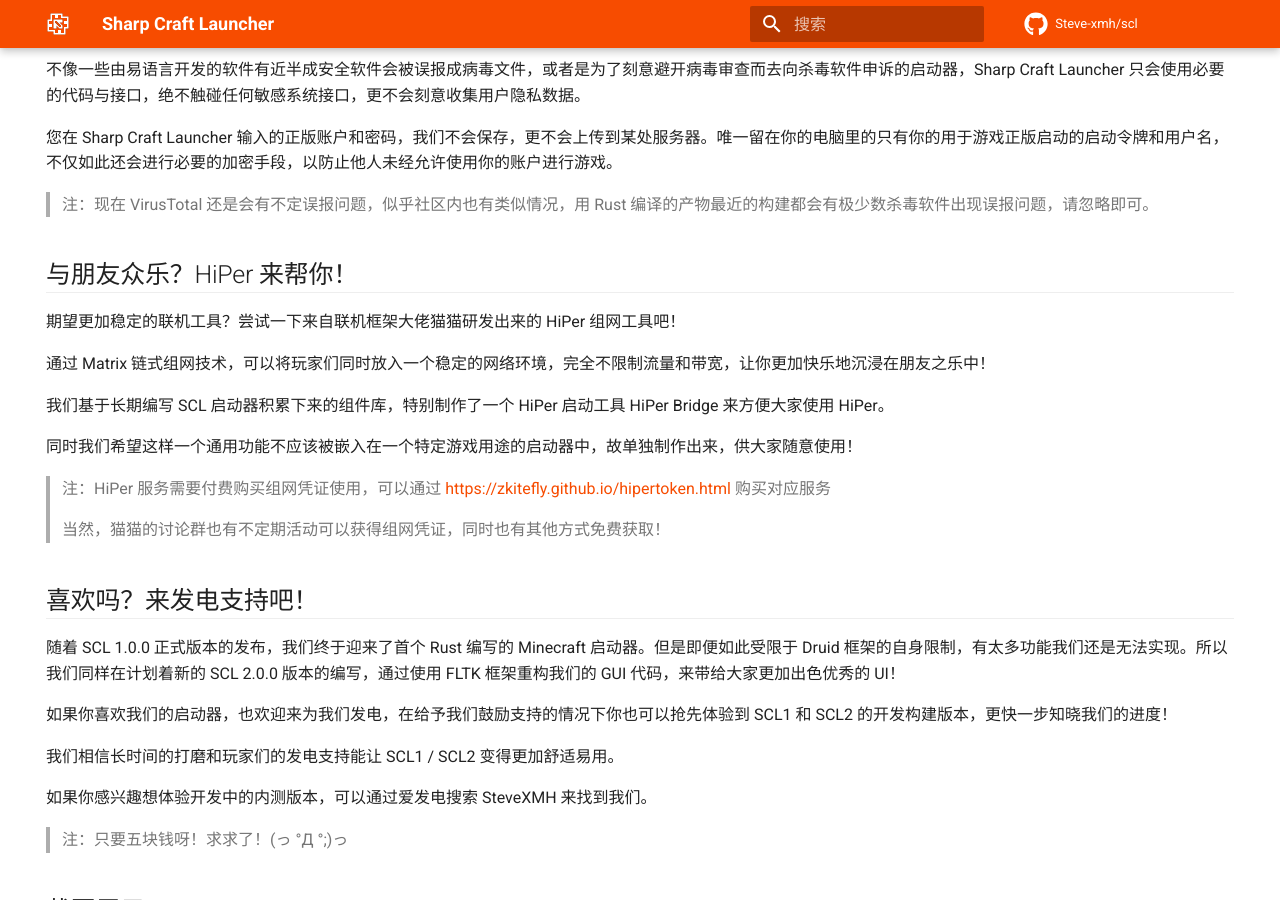
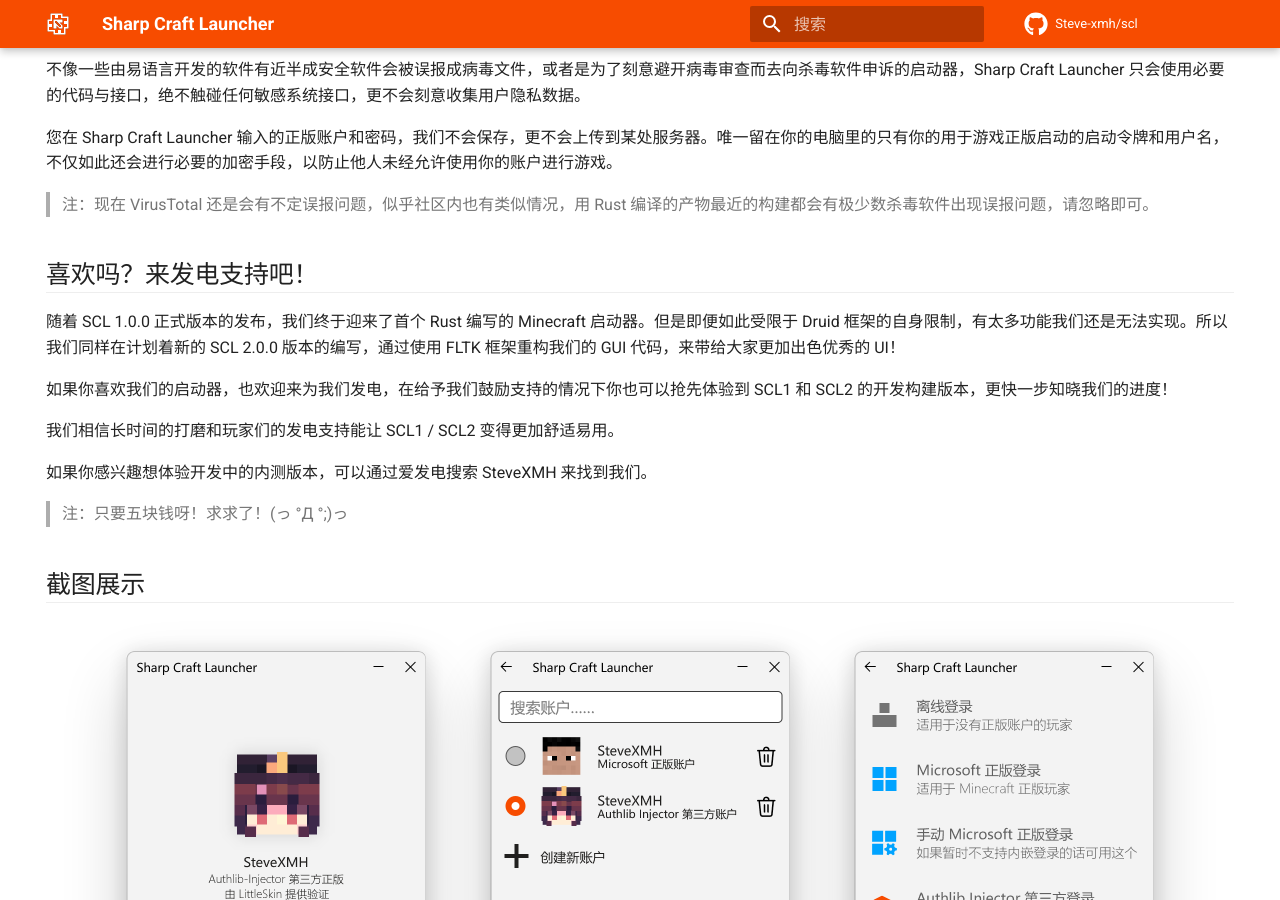
Before and after one commit to Steve-xmh/scl, an MkDocs documentation site: the page built from docs/index.md, in a window 1280 px wide and 900 px high, scrolled down 1686 px. Built offline with MkDocs 1.6.1 and Material for MkDocs 9.7.7, drawn with Linux system fonts in a browser that asks for light colours; comment, search, counter and statistics services are not loaded.

Commit message:
移除了 HiPer Bridge 的信息

```diff
--- a/docs/index.md
+++ b/docs/index.md
@@ -67,20 +67,6 @@ Windows UI 3（前 Fluent Design）的全新圆角流式设计，被大量用于
 您在 Sharp Craft Launcher 输入的正版账户和密码，我们不会保存，更不会上传到某处服务器。唯一留在你的电脑里的只有你的用于游戏正版启动的启动令牌和用户名，不仅如此还会进行必要的加密手段，以防止他人未经允许使用你的账户进行游戏。
 
 > 注：现在 VirusTotal 还是会有不定误报问题，似乎社区内也有类似情况，用 Rust 编译的产物最近的构建都会有极少数杀毒软件出现误报问题，请忽略即可。
-
-## 与朋友众乐？HiPer 来帮你！
-
-期望更加稳定的联机工具？尝试一下来自联机框架大佬猫猫研发出来的 HiPer 组网工具吧！
-
-通过 Matrix 链式组网技术，可以将玩家们同时放入一个稳定的网络环境，完全不限制流量和带宽，让你更加快乐地沉浸在朋友之乐中！
-
-我们基于长期编写 SCL 启动器积累下来的组件库，特别制作了一个 HiPer 启动工具 HiPer Bridge 来方便大家使用 HiPer。
-
-同时我们希望这样一个通用功能不应该被嵌入在一个特定游戏用途的启动器中，故单独制作出来，供大家随意使用！
-
-> 注：HiPer 服务需要付费购买组网凭证使用，可以通过 [https://zkitefly.github.io/hipertoken.html](https://zkitefly.github.io/hipertoken.html) 购买对应服务
->
-> 当然，猫猫的讨论群也有不定期活动可以获得组网凭证，同时也有其他方式免费获取！
 
 ## 喜欢吗？来发电支持吧！
 
```
